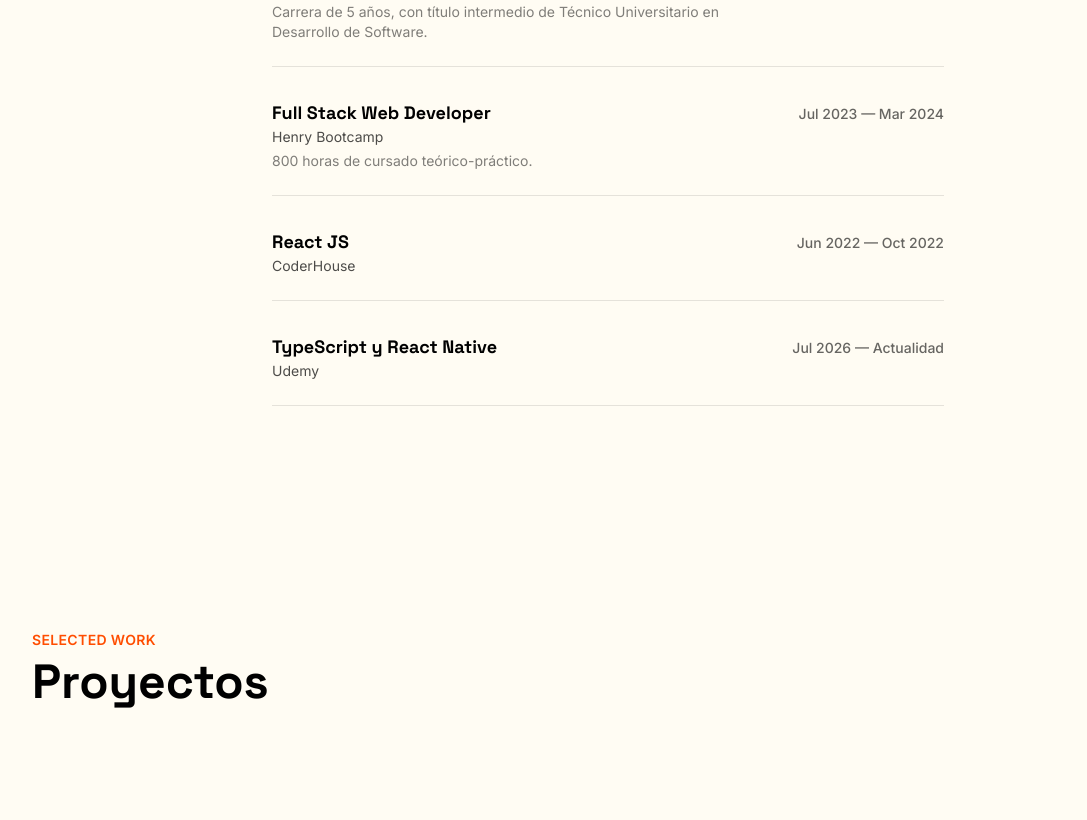
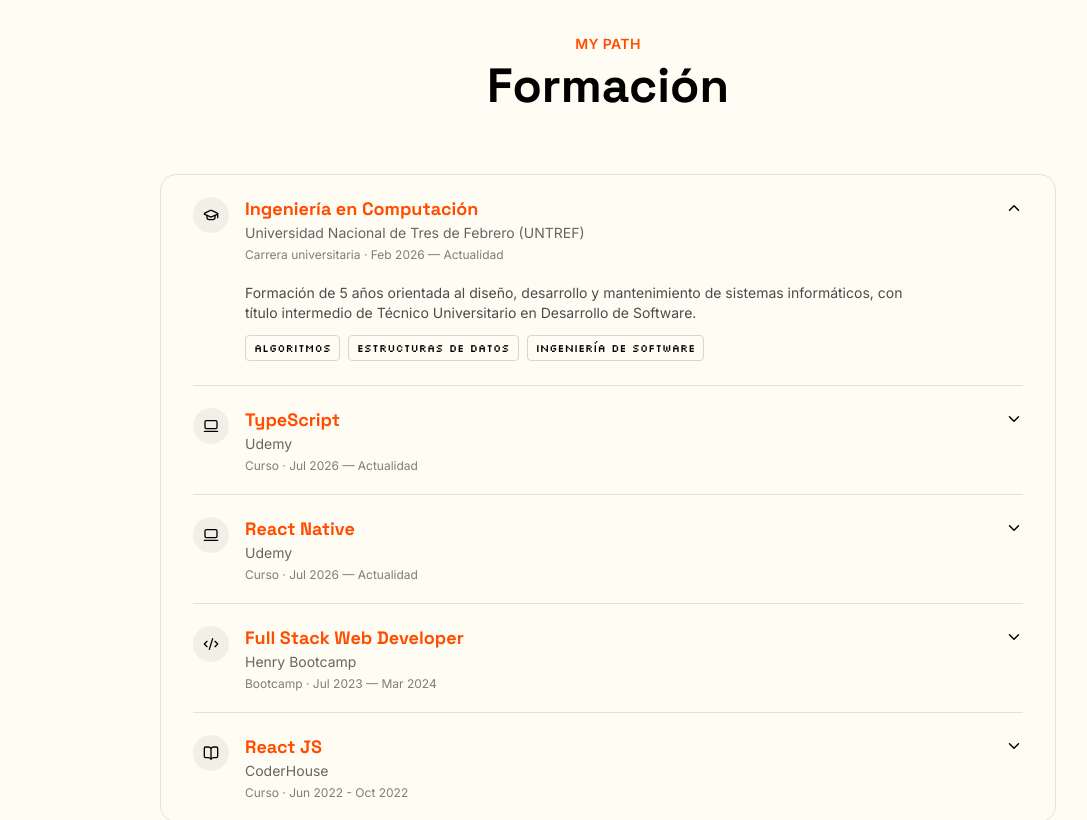
Before and after one commit to Jonatan-Rodriguez/Portfolio, a React (Vite) app: page / in a window 1280 px wide. Shown: the part 1720-2540 px from the top of the page, without its empty margins (32-1119 px from the left). Built offline with nearby package versions, Linux system fonts and the light colour scheme.

Commit message:
section formacion

```diff
--- a/src/App.tsx
+++ b/src/App.tsx
@@ -4,6 +4,7 @@ import { ScrollProgress } from './components/layout/ScrollProgress'
 import { Header } from './components/layout/Header'
 import { Home } from './sections/Home'
 import { About } from './sections/About'
+import { Education } from './sections/Education'
 import { Work } from './sections/Work'
 import { Experience } from './sections/Experience'
 
@@ -16,6 +17,7 @@ function App() {
       <main>
         <Home />
         <About />
+        <Education />
         <Work />
         <Experience />
       </main>
--- /dev/null
+++ b/src/components/education/EducationRow.tsx
@@ -0,0 +1,59 @@
+import { useState } from 'react'
+import { ChevronDown } from 'lucide-react'
+import type { EducationItem } from '../../data/education'
+
+export function EducationRow({ item, defaultOpen = false }: { item: EducationItem; defaultOpen?: boolean }) {
+  const [open, setOpen] = useState(defaultOpen)
+  const Icon = item.icon
+
+  return (
+    <div className="border-b border-ink/10 dark:border-paper/10 last:border-b-0">
+      <button
+        type="button"
+        onClick={() => setOpen((o) => !o)}
+        className="w-full flex items-start gap-4 py-5 text-left"
+      >
+        <div className="grid place-items-center w-9 h-9 rounded-full bg-ink/5 dark:bg-paper/10 shrink-0 mt-0.5">
+          <Icon size={16} />
+        </div>
+
+        <div className="flex-1 min-w-0">
+          <p className="font-display font-bold text-lg text-accent dark:text-accent">{item.title}</p>
+          <p className="text-sm text-ink/60 dark:text-paper/60">{item.place}</p>
+          <p className="text-xs text-ink/50 dark:text-paper/50 mt-1">
+            {item.type} · {item.period}
+          </p>
+        </div>
+
+        <ChevronDown
+          size={18}
+          className={`mt-1 shrink-0 transition-transform duration-300 ${open ? 'rotate-180' : ''}`}
+        />
+      </button>
+
+      <div
+        className={`grid transition-all duration-300 ease-in-out ${
+          open ? 'grid-rows-[1fr] opacity-100' : 'grid-rows-[0fr] opacity-0'
+        }`}
+      >
+        <div className="overflow-hidden">
+          <div className="pl-[52px] pb-6 pr-2">
+            {item.detail && <p className="text-sm text-ink/70 dark:text-paper/70 max-w-2xl">{item.detail}</p>}
+            {item.tags && (
+              <div className="flex flex-wrap gap-2 mt-3">
+                {item.tags.map((tag) => (
+                  <span
+                    key={tag}
+                    className="font-pixel text-[11px] rounded border border-ink/15 dark:border-paper/20 px-2 py-1"
+                  >
+                    {tag}
+                  </span>
+                ))}
+              </div>
+            )}
+          </div>
+        </div>
+      </div>
+    </div>
+  )
+}
--- a/src/data/education.ts
+++ b/src/data/education.ts
@@ -1,31 +1,58 @@
+import type { LucideIcon } from 'lucide-react'
+import { GraduationCap, Code2, BookOpen, Laptop2 } from 'lucide-react'
+
 export interface EducationItem {
   title: string
   place: string
+  type: string
   period: string
   detail?: string
+  tags?: string[]
+  icon: LucideIcon
 }
 
 export const education: EducationItem[] = [
   {
     title: 'Ingeniería en Computación',
     place: 'Universidad Nacional de Tres de Febrero (UNTREF)',
+    type: 'Carrera universitaria',
     period: 'Feb 2026 — Actualidad',
-    detail: 'Carrera de 5 años, con título intermedio de Técnico Universitario en Desarrollo de Software.',
+    detail:
+      'Formación de 5 años orientada al diseño, desarrollo y mantenimiento de sistemas informáticos, con título intermedio de Técnico Universitario en Desarrollo de Software.',
+    tags: ['Algoritmos', 'Estructuras de Datos', 'Ingeniería de Software'],
+    icon: GraduationCap,
+  },
+  {
+    title: 'TypeScript',
+    place: 'Udemy',
+    type: 'Curso',
+    period: 'Jul 2026 — Actualidad',
+    tags: ['TypeScript'],
+    icon: Laptop2,
+  },
+  {
+    title: 'React Native',
+    place: 'Udemy',
+    type: 'Curso',
+    period: 'Jul 2026 — Actualidad',
+    tags: ['React Native'],
+    icon: Laptop2,
   },
   {
     title: 'Full Stack Web Developer',
     place: 'Henry Bootcamp',
+    type: 'Bootcamp',
     period: 'Jul 2023 — Mar 2024',
-    detail: '800 horas de cursado teórico-práctico.',
+    detail: '800 horas de cursado teórico-práctico enfocado en el ecosistema JavaScript.',
+    tags: ['React', 'Node.js', 'Express', 'PostgreSQL'],
+    icon: Code2,
   },
   {
     title: 'React JS',
     place: 'CoderHouse',
-    period: 'Jun 2022 — Oct 2022',
-  },
-  {
-    title: 'TypeScript y React Native',
-    place: 'Udemy',
-    period: 'Jul 2026 — Actualidad',
+    type: 'Curso',
+    period: 'Jun 2022 - Oct 2022',
+    tags: ['React'],
+    icon: BookOpen,
   },
 ]
--- a/src/data/nav.ts
+++ b/src/data/nav.ts
@@ -7,6 +7,7 @@ export interface NavItem {
 export const navItems: NavItem[] = [
   { label: 'Home', href: '#top', index: '01' },
   { label: 'About', href: '#about', index: '02' },
-  { label: 'Proyectos', href: '#proyectos', index: '03' },
-  { label: 'Experience', href: '#experience', index: '04' },
+  { label: 'Formación', href: '#formacion', index: '03' },
+  { label: 'Proyectos', href: '#proyectos', index: '04' },
+  { label: 'Experience', href: '#experience', index: '05' },
 ]
--- a/src/sections/About.tsx
+++ b/src/sections/About.tsx
@@ -1,7 +1,6 @@
 import { Hand, Handshake, Globe, Download } from 'lucide-react'
 import { FaGithub } from 'react-icons/fa'
 import { skills } from '../data/skills'
-import { education } from '../data/education'
 import { SkillBadge } from '../components/about/SkillBadge'
 
 export function About() {
@@ -66,25 +65,6 @@ export function About() {
             </a>
           </div>
         </div>
-
-        <div className="mt-28 max-w-2xl mx-auto">
-          <p className="text-accent font-semibold text-sm tracking-wide uppercase text-center mb-10">Formación</p>
-          <div className="flex flex-col gap-8">
-            {education.map((item) => (
-              <div
-                key={item.title}
-                className="flex flex-col sm:flex-row sm:items-baseline sm:justify-between gap-1 border-b border-ink/10 dark:border-paper/10 pb-6"
-              >
-                <div>
-                  <p className="font-display font-bold text-lg">{item.title}</p>
-                  <p className="text-sm text-ink/70 dark:text-paper/70">{item.place}</p>
-                  {item.detail && <p className="text-sm text-ink/50 dark:text-paper/50 mt-1">{item.detail}</p>}
-                </div>
-                <p className="text-sm font-medium text-ink/60 dark:text-paper/60 shrink-0">{item.period}</p>
-              </div>
-            ))}
-          </div>
-        </div>
       </div>
     </section>
   )
--- /dev/null
+++ b/src/sections/Education.tsx
@@ -0,0 +1,19 @@
+import { education } from '../data/education'
+import { EducationRow } from '../components/education/EducationRow'
+
+export function Education() {
+  return (
+    <section id="formacion" className="px-6 py-24 sm:py-32">
+      <div className="max-w-4xl mx-auto">
+        <p className="text-accent font-semibold text-sm tracking-wide uppercase text-center">My path</p>
+        <h2 className="font-display font-bold text-4xl sm:text-5xl mt-2 text-center">Formación</h2>
+
+        <div className="mt-16 rounded-2xl border border-ink/10 dark:border-paper/10 px-5 sm:px-8">
+          {education.map((item, i) => (
+            <EducationRow key={item.title} item={item} defaultOpen={i === 0} />
+          ))}
+        </div>
+      </div>
+    </section>
+  )
+}
```
Also changed, not shown: 1 other file (tests, documents, lock files or other folders).
